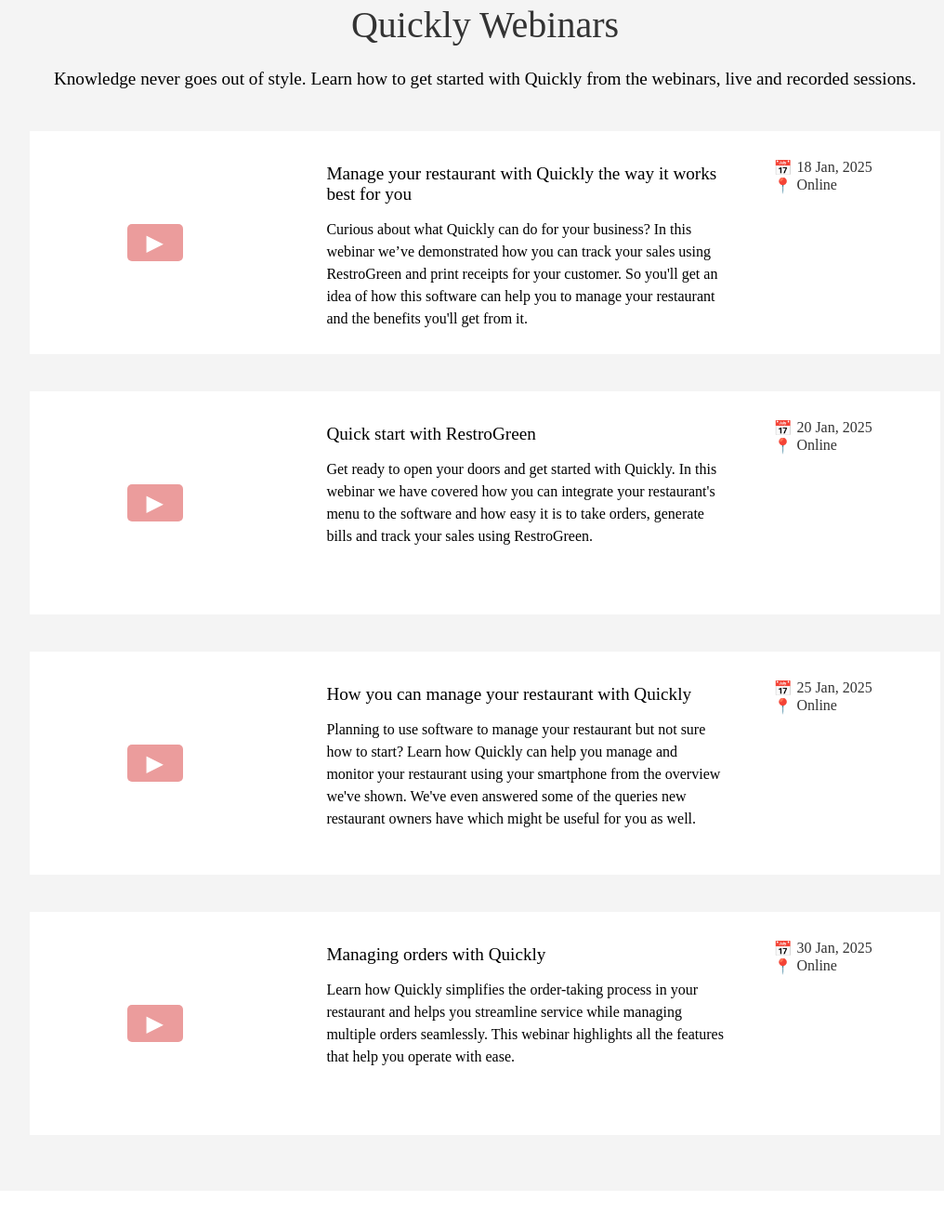
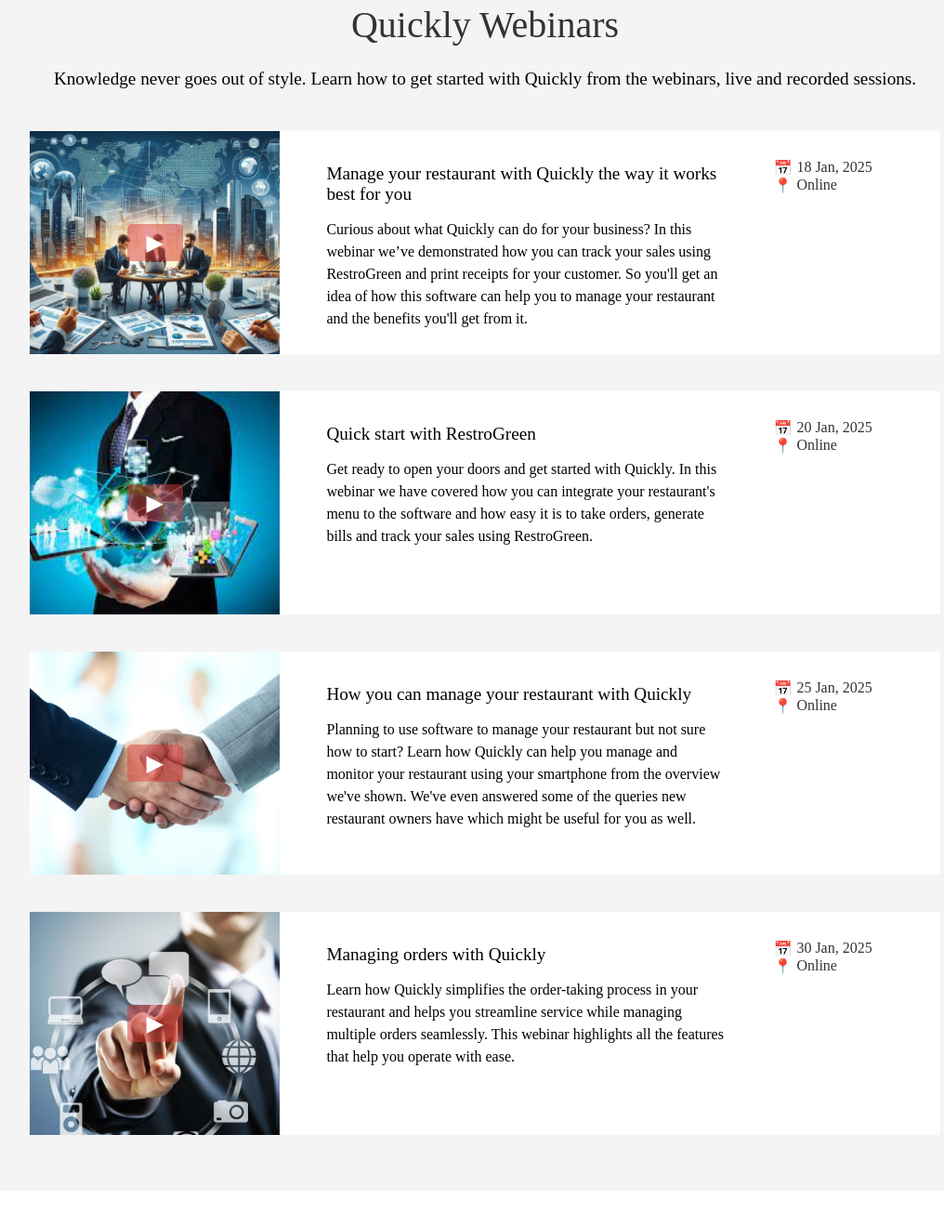
Before and after one commit to TusharCSE35/QuicklyWebsite, a plain HTML site: page community.html in a window 1280 px wide. Shown: the part 1580-2900 px from the top of the page at 93% size, without its empty margins (118-1134 px from the left). Drawn offline with Linux system fonts and the light colour scheme.

Commit message:
cahnge image directory

```diff
--- a/style/community.css
+++ b/style/community.css
@@ -189,16 +189,16 @@
 }
 
 .section-4 .box-1{
-    background-image: url('images/community/section-4-image-1.jpeg');
+    background-image: url('/images/community/section-4-image-1.jpeg');
 }
 .section-4 .box-2{
-    background-image: url('images/community/section-4-image-2.jpeg');
+    background-image: url('/images/community/section-4-image-2.jpeg');
 }
 .section-4 .box-3{
-    background-image: url('images/community/section-4-image-3.jpg');
+    background-image: url('/images/community/section-4-image-3.jpg');
 }
 .section-4 .box-4{
-    background-image: url('images/community/section-4-image-4.jpeg');
+    background-image: url('/images/community/section-4-image-4.jpeg');
 }
 
 .section-4 .box-left .youtube-link {
```
